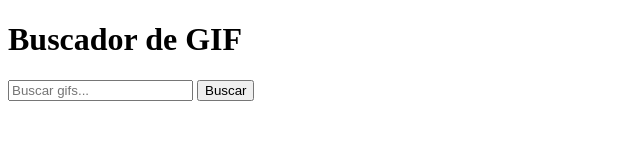
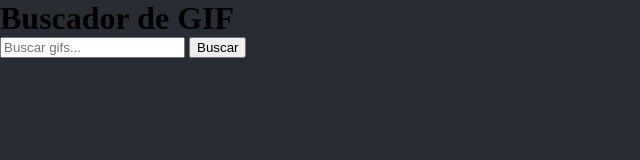
Before and after one commit to MikelArinaMarcos/UOC_JavaScript, a plain HTML site: page EjemplosProyectos/HTML/index.html in a window 1280 px wide. Shown: the whole page, without its empty margins (0-640 px from the left). Drawn offline with Linux system fonts and the light colour scheme; files that its build step writes are made by us from their sources.

Commit message:
Inicio css

```diff
--- a/EjemplosProyectos/CSS/main.css
+++ b/EjemplosProyectos/CSS/main.css
@@ -3,3 +3,16 @@
     --gridList-rows: 250px;
     --gridList-gap: 6px;
 }
+
+* {
+    margin: 0;
+    top: 0;
+    box-sizing: border-box;
+}
+
+body{
+    background-color: #282c34;
+    min-height: 100vh;
+    display: flex;
+
+}
--- a/EjemplosProyectos/HTML/index.html
+++ b/EjemplosProyectos/HTML/index.html
@@ -5,8 +5,8 @@
     <meta charset="UTF-8">
     <meta name="viewport" content="width=device-width, user-scalable=no, initial-scale=1.0, maximum-scale=1.0, minimum-scale=1.0">
     <meta http-equiv="X-UA-Compatible" content="IE=edge">
-    <link rel="stylesheet" href="CSS/main.css">
-    <script defer type="module" src="JS/main.js"></script>
+    <link rel="stylesheet" href="../CSS/main.css">
+    <script defer type="module" src="../JS/main.js"></script>
     <title>Buscador de GIFs</title>
 </head>
 <body>
```
